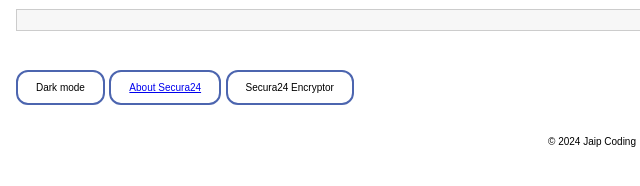
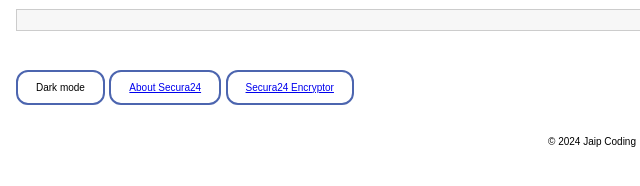
Before and after one commit to Jaip-Coding/secura24-decryptor, a plain HTML site: page index.html in a window 1280 px wide. Shown: the part 514-700 px from the top of the page, 48-688 px from the left. Drawn offline with Linux system fonts and the light colour scheme.

Commit message:
Update index.html

```diff
--- a/index.html
+++ b/index.html
@@ -24,7 +24,7 @@
     <div class="Links">
         <button type="button" onclick="darkMode()" id="ModeToggle">Dark mode</button>
         <button type="button"><a href="https://jaip-coding.github.io/none/">About Secura24</a></button>
-        <button type="button" onclick="window.location.href='https://jaip-coding.github.io/secura24-encryptor/';">Secura24 Encryptor</button>
+        <button type="button"><a href="https://jaip-coding.github.io/secura24-encryptor/">Secura24 Encryptor</a></button>
     </div>
 
     <br>
```
